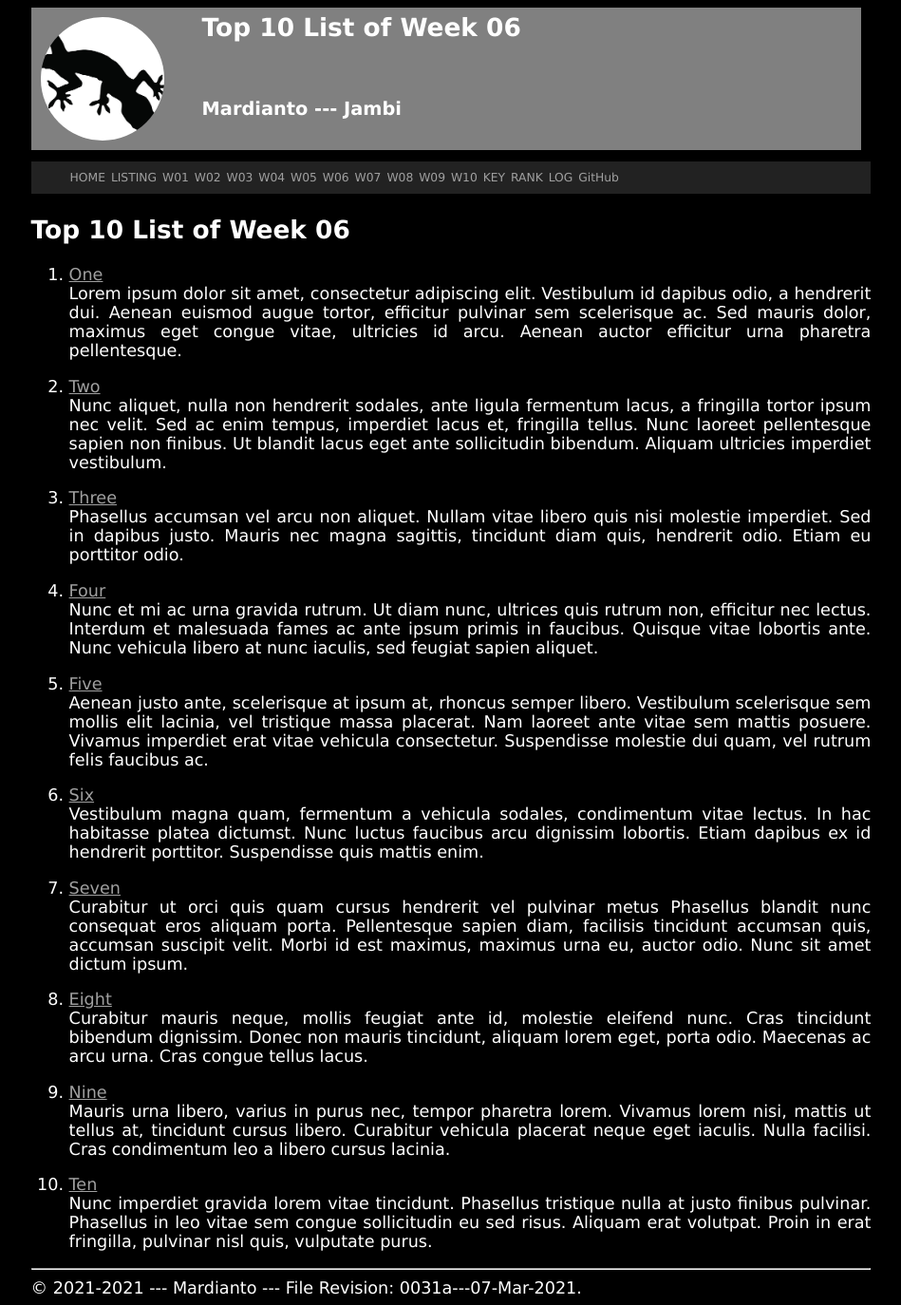
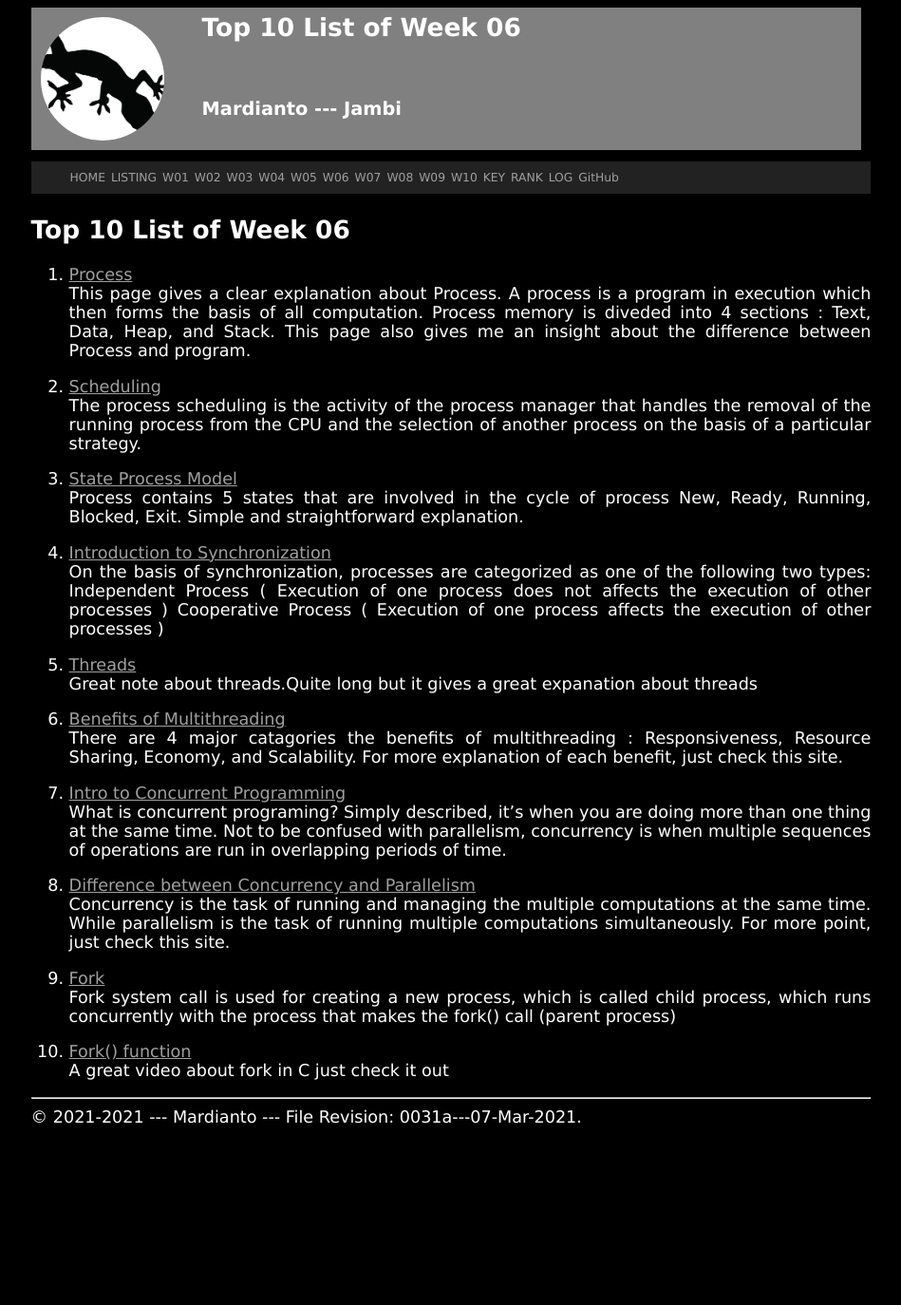
Before and after one commit to mardianto-byte/os211, a Jekyll site: the page built from w06.md, in a window 1280 px wide. Shown: the whole page at 95% size, without its empty margins (165-1114 px from the left). Built offline with Jekyll 4.4.1, drawn with Linux system fonts in a browser that asks for light colours; our own code applies the rules of GitHub Pages for plain Markdown files; after the commit the page ends 1194 px from its top, so only the background shows below that.

Commit message:
add top 10 list for w06

```diff
--- a/w06.md
+++ b/w06.md
@@ -5,72 +5,42 @@ permalink: /W06/
 
 # Top 10 List of Week 06
 
-1. [One](https://en.wikipedia.org/wiki/1)<br>
-Lorem ipsum dolor sit amet, consectetur adipiscing elit.
-Vestibulum id dapibus odio, a hendrerit dui.
-Aenean euismod augue tortor, efficitur pulvinar sem scelerisque ac.
-Sed mauris dolor, maximus eget congue vitae, ultricies id arcu.
-Aenean auctor efficitur urna pharetra pellentesque.
+1. [Process](https://www.studytonight.com/operating-system/operating-system-processes)<br>
+This page gives a clear explanation about Process. A process is a program in execution which then forms the basis of all computation.
+Process memory is diveded into 4 sections : Text, Data, Heap, and Stack. This page also gives me an insight about the difference between
+Process and program.
 
-2. [Two](https://en.wikipedia.org/wiki/2)<br>
-Nunc aliquet, nulla non hendrerit sodales, ante ligula fermentum lacus, a fringilla tortor ipsum nec velit.
-Sed ac enim tempus, imperdiet lacus et, fringilla tellus.
-Nunc laoreet pellentesque sapien non finibus.
-Ut blandit lacus eget ante sollicitudin bibendum.
-Aliquam ultricies imperdiet vestibulum.
+2. [Scheduling](https://www.tutorialspoint.com/operating_system/os_process_scheduling.htm)<br>
+The process scheduling is the activity of the process manager that handles the removal of the running process from the CPU and
+the selection of another process on the basis of a particular strategy.
 
-3. [Three](https://en.wikipedia.org/wiki/3)<br>
-Phasellus accumsan vel arcu non aliquet.
-Nullam vitae libero quis nisi molestie imperdiet.
-Sed in dapibus justo.
-Mauris nec magna sagittis, tincidunt diam quis, hendrerit odio.
-Etiam eu porttitor odio.
+3. [State Process Model](https://t4tutorials.com/five-state-process-model-in-operating-systems/)<br>
+Process contains 5 states that are involved in the cycle of process New, Ready, Running, Blocked, Exit. Simple and straightforward explanation.
 
-4. [Four](https://en.wikipedia.org/wiki/4)<br>
-Nunc et mi ac urna gravida rutrum.
-Ut diam nunc, ultrices quis rutrum non, efficitur nec lectus.
-Interdum et malesuada fames ac ante ipsum primis in faucibus.
-Quisque vitae lobortis ante.
-Nunc vehicula libero at nunc iaculis, sed feugiat sapien aliquet.
+4. [Introduction to Synchronization](https://www.geeksforgeeks.org/introduction-of-process-synchronization/)<br>
+On the basis of synchronization, processes are categorized as one of the following two types:
+Independent Process ( Execution of one process does not affects the execution of other processes )
+Cooperative Process ( Execution of one process affects the execution of other processes )
 
-5. [Five](https://en.wikipedia.org/wiki/5)<br>
-Aenean justo ante, scelerisque at ipsum at, rhoncus semper libero.
-Vestibulum scelerisque sem mollis elit lacinia, vel tristique massa placerat.
-Nam laoreet ante vitae sem mattis posuere.
-Vivamus imperdiet erat vitae vehicula consectetur.
-Suspendisse molestie dui quam, vel rutrum felis faucibus ac.
+5. [Threads](https://www.cs.uic.edu/~jbell/CourseNotes/OperatingSystems/4_Threads.html)<br>
+Great note about threads.Quite long but it gives a great expanation about threads
 
-6. [Six](https://en.wikipedia.org/wiki/6)<br>
-Vestibulum magna quam, fermentum a vehicula sodales, condimentum vitae lectus.
-In hac habitasse platea dictumst.
-Nunc luctus faucibus arcu dignissim lobortis.
-Etiam dapibus ex id hendrerit porttitor.
-Suspendisse quis mattis enim.
+6. [Benefits of Multithreading](https://www.geeksforgeeks.org/benefits-of-multithreading-in-operating-system/)<br>
+There are 4 major catagories the benefits of multithreading : Responsiveness, Resource Sharing, Economy, and Scalability.
+For more explanation of each benefit, just check this site.
 
-7. [Seven](https://en.wikipedia.org/wiki/7)<br>
-Curabitur ut orci quis quam cursus hendrerit vel pulvinar metus
-Phasellus blandit nunc consequat eros aliquam porta.
-Pellentesque sapien diam, facilisis tincidunt accumsan quis, accumsan suscipit velit.
-Morbi id est maximus, maximus urna eu, auctor odio.
-Nunc sit amet dictum ipsum.
+7. [Intro to Concurrent Programming](https://www.toptal.com/software/introduction-to-concurrent-programming)<br>
+What is concurrent programing? Simply described, it’s when you are doing more than one thing at the same time.
+Not to be confused with parallelism, concurrency is when multiple sequences of operations are run in overlapping periods of time.
 
-8. [Eight](https://en.wikipedia.org/wiki/8)<br>
-Curabitur mauris neque, mollis feugiat ante id, molestie eleifend nunc.
-Cras tincidunt bibendum dignissim.
-Donec non mauris tincidunt, aliquam lorem eget, porta odio.
-Maecenas ac arcu urna.
-Cras congue tellus lacus.
+8. [Difference between Concurrency and Parallelism](https://www.geeksforgeeks.org/difference-between-concurrency-and-parallelism/)<br>
+Concurrency is the task of running and managing the multiple computations at the same time.
+While parallelism is the task of running multiple computations simultaneously.
+For more point, just check this site.
 
-9. [Nine](https://en.wikipedia.org/wiki/9)<br>
-Mauris urna libero, varius in purus nec, tempor pharetra lorem.
-Vivamus lorem nisi, mattis ut tellus at, tincidunt cursus libero.
-Curabitur vehicula placerat neque eget iaculis.
-Nulla facilisi.
-Cras condimentum leo a libero cursus lacinia.
+9. [Fork](https://www.geeksforgeeks.org/fork-system-call/)<br>
+Fork system call is used for creating a new process, which is called child process,
+which runs concurrently with the process that makes the fork() call (parent process)
 
-10. [Ten](https://en.wikipedia.org/wiki/10)<br>
-Nunc imperdiet gravida lorem vitae tincidunt.
-Phasellus tristique nulla at justo finibus pulvinar.
-Phasellus in leo vitae sem congue sollicitudin eu sed risus.
-Aliquam erat volutpat.
-Proin in erat fringilla, pulvinar nisl quis, vulputate purus.
+10. [Fork() function](https://youtu.be/cex9XrZCU14)<br>
+A great video about fork in C just check it out
```
